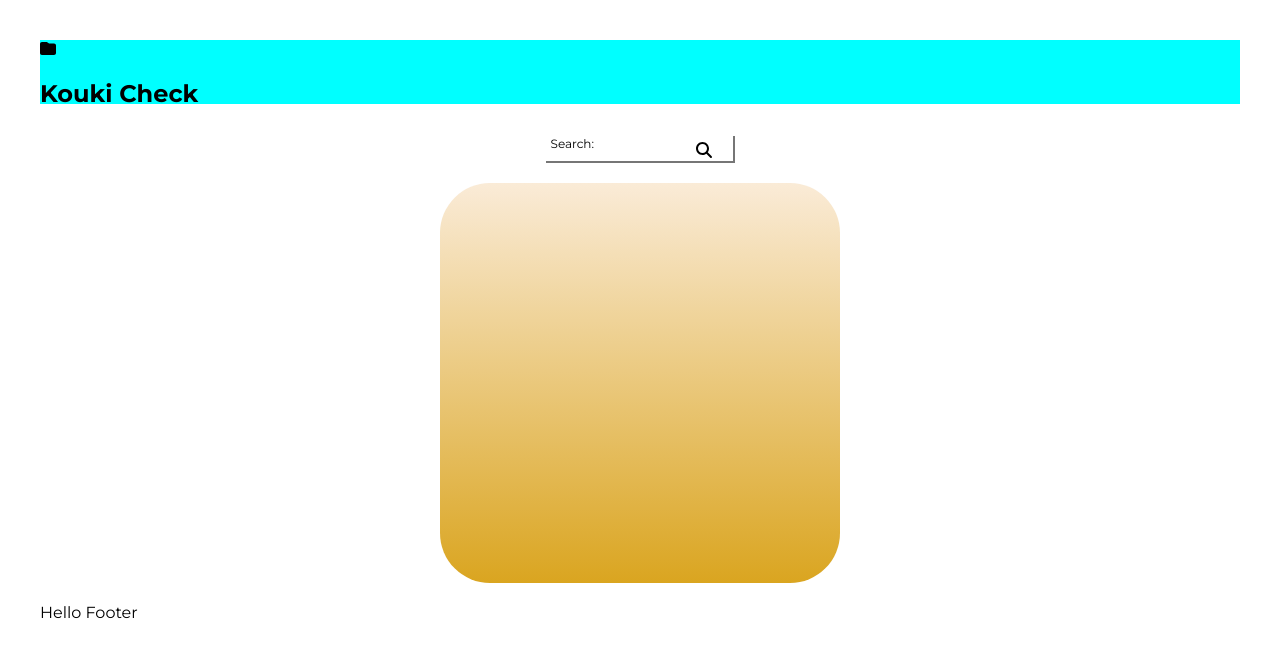
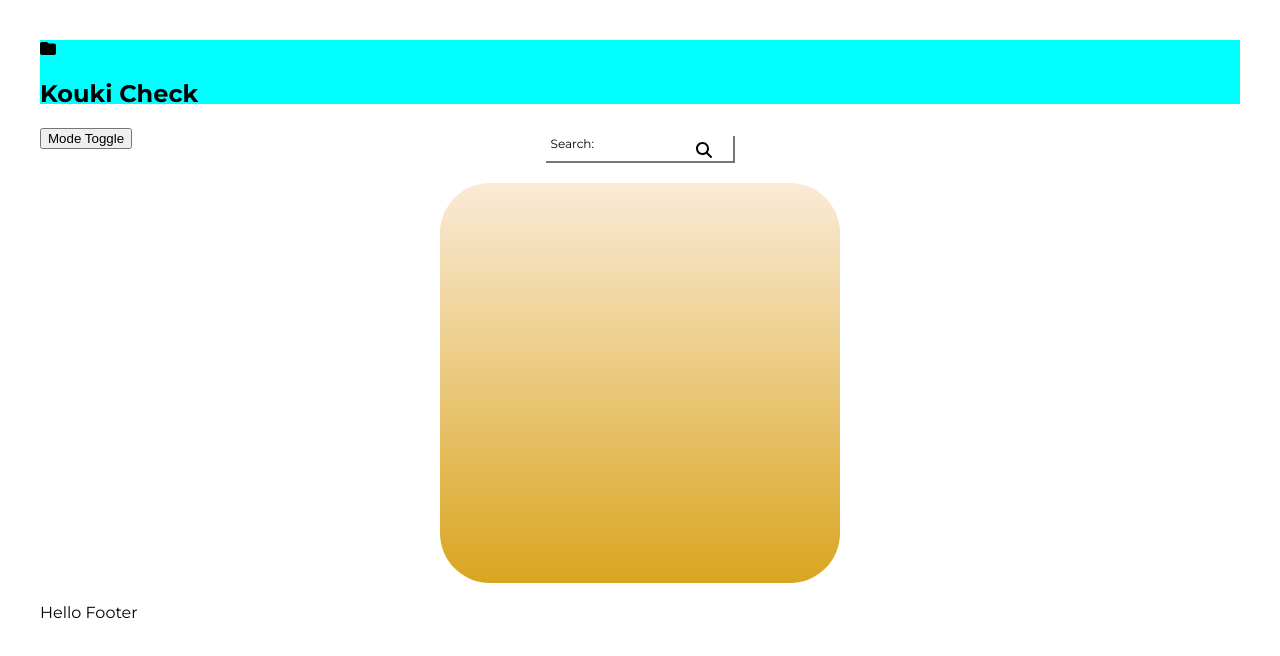
Before and after one commit to tjbegrow/EasyWeather, a React (Vite) app in the folder easy-weather/: page / in a window 1280 px wide. Shown: the top 656 px of the page. Built offline with nearby package versions, Linux system fonts and the light colour scheme; no server answers.

Commit message:
Starting to formulate ideas for darkmode. Button currently toggles the banner to change to black.

```diff
--- a/easy-weather/src/App.css
+++ b/easy-weather/src/App.css
@@ -138,6 +138,11 @@
   margin-bottom: 2rem;
  }
 
+ .darkBackGround {
+  background-color: black;
+  color: white;
+ }
+
 
 /*
 .logo {
--- a/easy-weather/src/App.jsx
+++ b/easy-weather/src/App.jsx
@@ -12,6 +12,22 @@ function App() {
   const [search, setSearch] = useState("");
   //const [currentLocation, setCurrentLocation] =useState({});
   const [weatherData, setWeatherData] = useState();
+
+  const [darkMode, setDarkMode] = useState(() => {
+      const darkModeStorage = localStorage.getItem('darkMode');
+      console.log("darkModeStorage:", darkModeStorage);
+      return darkModeStorage == "true" ? Boolean(darkModeStorage) : false;
+  });
+
+  useEffect(() => {
+        localStorage.setItem('darkMode', darkMode.toString());
+  }, [darkMode]);
+
+  const darkModeToggle = () => {
+    console.log(darkMode);
+    setDarkMode(!darkMode);
+    //console.log(!darkMode);
+  }
 
    const getCurrentWeather = async (e, location) => {
     const requestOptions = {
@@ -62,13 +78,12 @@ function App() {
 
   const handleSubmit= (e) => {
     e.preventDefault();
-
     getCurrentWeather(e, null);
   }
 
   return (
     <>
-      <Header FontAwesomeIcon={FontAwesomeIcon} faFolder={faFolder}/>
+      <Header FontAwesomeIcon={FontAwesomeIcon} faFolder={faFolder} darkModeToggle={darkModeToggle} darkMode={darkMode}/>
       <div className='searchArea'>
         <form onSubmit={handleSubmit}>
           <div className='searchField'>
--- a/easy-weather/src/components/Header.jsx
+++ b/easy-weather/src/components/Header.jsx
@@ -1,10 +1,15 @@
 
-export default function Header({FontAwesomeIcon, faFolder}) {
+export default function Header({FontAwesomeIcon, faFolder, darkModeToggle, darkMode}) {
+    console.log("Header Gets:",darkMode);
     return (
         <>
-            <nav>
+            <nav className={darkMode ? "darkBackGround" : ""}>
                 <FontAwesomeIcon icon={faFolder} className="fa-regular"/>
                 <h1>Kouki Check</h1>
+                <button
+                onClick={() => darkModeToggle()}>
+                    Mode Toggle
+                </button>
             </nav>
         </>
     )
```
Also changed, not shown: 1 other file (tests, documents, lock files or other folders).
